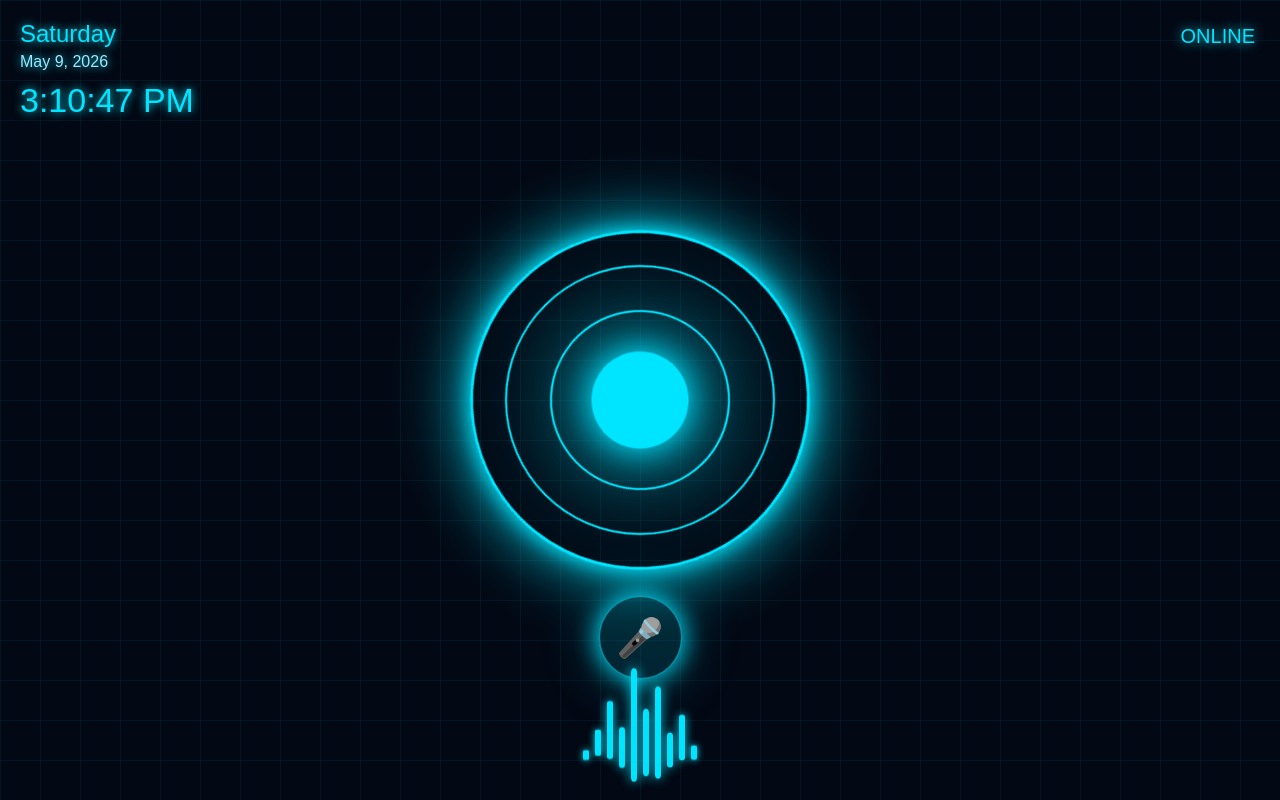
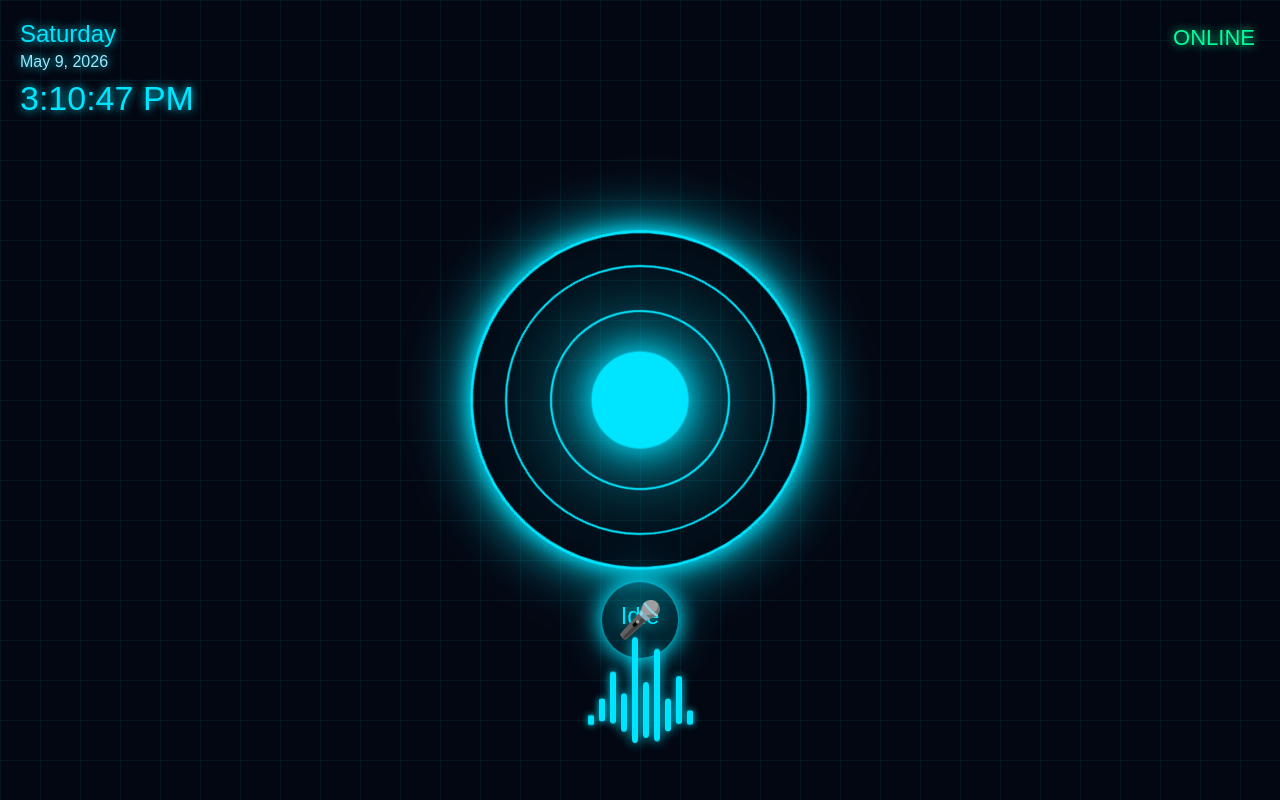
Before and after one commit to sumanth284/jarvis, a plain HTML site: page index.html in a window 1280 px wide. Drawn offline with Linux system fonts and the light colour scheme.

Commit message:
Update index.html

```diff
--- a/index.html
+++ b/index.html
@@ -4,7 +4,7 @@
 
 <meta name="viewport" content="width=device-width, initial-scale=1.0">
 
-<title>JARVIS AI</title>
+<title>JARVIS</title>
 
 <style>
 
@@ -15,7 +15,7 @@
 }
 
 body{
-  background:#020814;
+  background:#030712;
   overflow:hidden;
   font-family:Arial;
   color:#00e5ff;
@@ -36,20 +36,7 @@ body::before{
   background-size:40px 40px;
 }
 
-/* MAIN */
-
-.main{
-  width:100%;
-  height:100vh;
-
-  display:flex;
-  justify-content:center;
-  align-items:center;
-
-  position:relative;
-}
-
-/* TOP LEFT DATE TIME */
+/* TOP LEFT DATE */
 
 .datetime{
 
@@ -58,7 +45,7 @@ body::before{
   top:20px;
   left:20px;
 
-  color:#00e5ff;
+  z-index:5;
 
   text-shadow:
   0 0 10px #00e5ff;
@@ -70,37 +57,55 @@ body::before{
 
 #date{
   margin-top:5px;
-  color:#9ee8ff;
+  color:#9fe8ff;
 }
 
 #clock{
-  margin-top:10px;
+  margin-top:8px;
   font-size:34px;
 }
 
-/* STATUS TEXT */
+/* ONLINE */
 
-.status{
+.online{
 
   position:absolute;
 
   top:25px;
   right:25px;
 
-  font-size:20px;
+  font-size:22px;
+
+  color:#00ff9d;
 
   text-shadow:
-  0 0 12px #00e5ff;
+  0 0 10px #00ff9d;
+}
+
+/* CENTER */
+
+.center{
+
+  position:absolute;
+
+  width:100%;
+  height:100%;
+
+  display:flex;
+
+  justify-content:center;
+
+  align-items:center;
 }
 
 /* REACTOR */
 
 .reactor{
 
+  position:relative;
+
   width:340px;
   height:340px;
-
-  position:relative;
 }
 
 /* OUTER RING */
@@ -118,7 +123,7 @@ body::before{
 
   box-shadow:
   0 0 20px #00e5ff,
-  0 0 70px #00e5ff;
+  0 0 60px #00e5ff;
 
   animation:rotate 12s linear infinite;
 }
@@ -168,7 +173,7 @@ body::before{
   box-shadow:
   0 0 30px #00e5ff,
   0 0 80px #00e5ff,
-  0 0 150px #00e5ff;
+  0 0 140px #00e5ff;
 
   animation:pulse 2s infinite;
 }
@@ -191,36 +196,18 @@ body::before{
   100%{transform:scale(1);}
 }
 
-/* MIC BUTTON */
+/* STATUS */
 
-.mic{
+.status{
 
   position:absolute;
 
-  bottom:120px;
+  bottom:170px;
 
-  width:85px;
-  height:85px;
+  font-size:24px;
 
-  border-radius:50%;
-
-  border:none;
-
-  background:#00e5ff22;
-
-  color:#00e5ff;
-
-  font-size:38px;
-
-  border:2px solid #00e5ff88;
-
-  box-shadow:
-  0 0 25px #00e5ff,
-  0 0 60px #00e5ff55;
-}
-
-.mic:active{
-  transform:scale(0.92);
+  text-shadow:
+  0 0 15px #00e5ff;
 }
 
 /* WAVEFORM */
@@ -229,7 +216,7 @@ body::before{
 
   position:absolute;
 
-  bottom:35px;
+  bottom:70px;
 
   width:100%;
 
@@ -239,7 +226,7 @@ body::before{
 
   align-items:flex-end;
 
-  gap:6px;
+  gap:5px;
 }
 
 .bar{
@@ -257,20 +244,58 @@ body::before{
 }
 
 .bar:nth-child(1){height:20px;animation-delay:0s;}
-.bar:nth-child(2){height:45px;animation-delay:0.1s;}
-.bar:nth-child(3){height:70px;animation-delay:0.2s;}
+.bar:nth-child(2){height:40px;animation-delay:0.1s;}
+.bar:nth-child(3){height:65px;animation-delay:0.2s;}
 .bar:nth-child(4){height:35px;animation-delay:0.3s;}
 .bar:nth-child(5){height:80px;animation-delay:0.4s;}
-.bar:nth-child(6){height:45px;animation-delay:0.5s;}
-.bar:nth-child(7){height:65px;animation-delay:0.6s;}
+.bar:nth-child(6){height:40px;animation-delay:0.5s;}
+.bar:nth-child(7){height:70px;animation-delay:0.6s;}
 .bar:nth-child(8){height:30px;animation-delay:0.7s;}
-.bar:nth-child(9){height:55px;animation-delay:0.8s;}
+.bar:nth-child(9){height:60px;animation-delay:0.8s;}
 .bar:nth-child(10){height:25px;animation-delay:0.9s;}
 
 @keyframes wave{
   0%{transform:scaleY(0.5);}
-  50%{transform:scaleY(1.5);}
+  50%{transform:scaleY(1.4);}
   100%{transform:scaleY(0.5);}
+}
+
+/* MIC BUTTON */
+
+.mic-button{
+
+  position:absolute;
+
+  bottom:140px;
+
+  left:50%;
+
+  transform:translateX(-50%);
+
+  width:80px;
+  height:80px;
+
+  border-radius:50%;
+
+  border:none;
+
+  background:#00e5ff22;
+
+  color:#00e5ff;
+
+  font-size:36px;
+
+  border:2px solid #00e5ff88;
+
+  box-shadow:
+  0 0 20px #00e5ff,
+  0 0 50px #00e5ff55;
+}
+
+.mic-button:active{
+  transform:
+  translateX(-50%)
+  scale(0.92);
 }
 
 </style>
@@ -278,8 +303,6 @@ body::before{
 </head>
 
 <body>
-
-<div class="main">
 
 <!-- DATE TIME -->
 
@@ -293,13 +316,15 @@ body::before{
 
 </div>
 
-<!-- STATUS -->
+<!-- ONLINE -->
 
-<div class="status" id="status">
+<div class="online">
 ONLINE
 </div>
 
-<!-- REACTOR -->
+<!-- CENTER -->
+
+<div class="center">
 
 <div class="reactor">
 
@@ -313,12 +338,11 @@ ONLINE
 
 </div>
 
-<!-- MIC -->
+<div class="status" id="status">
+Idle
+</div>
 
-<button class="mic"
-onclick="startJarvis()">
-🎤
-</button>
+</div>
 
 <!-- WAVEFORM -->
 
@@ -337,7 +361,12 @@ onclick="startJarvis()">
 
 </div>
 
-</div>
+<!-- MIC -->
+
+<button class="mic-button"
+onclick="startJarvis()">
+🎤
+</button>
 
 <script>
 
@@ -409,7 +438,7 @@ function speak(text){
 
   speech.onstart = ()=>{
 
-    setStatus("RESPONDING...");
+    setStatus("Responding...");
   };
 
   speech.onend = ()=>{
@@ -463,7 +492,7 @@ function processCommand(raw){
 
   let text = raw.toLowerCase();
 
-  /* MEMORY SAVE */
+  /* MEMORY */
 
   if(text.startsWith("remember")){
 
@@ -482,7 +511,7 @@ function processCommand(raw){
     }
   }
 
-  /* MEMORY RECALL */
+  /* RECALL */
 
   if(
     match(text,[
@@ -529,19 +558,6 @@ function processCommand(raw){
     return;
   }
 
-  /* YOUTUBE */
-
-  if(text.includes("youtube")){
-
-    speak("Opening YouTube");
-
-    window.open(
-      "https://youtube.com"
-    );
-
-    return;
-  }
-
   /* IDENTITY */
 
   if(
@@ -552,7 +568,20 @@ function processCommand(raw){
   ){
 
     speak(
-      "I am Jarvis, your AI assistant."
+      "I am Jarvis."
+    );
+
+    return;
+  }
+
+  /* YOUTUBE */
+
+  if(text.includes("youtube")){
+
+    speak("Opening YouTube.");
+
+    window.open(
+      "https://youtube.com"
     );
 
     return;
@@ -601,7 +630,7 @@ function startListening(){
 
   if(!isListening) return;
 
-  setStatus("LISTENING...");
+  setStatus("Listening...");
 
   recognition.start();
 
@@ -610,14 +639,14 @@ function startListening(){
     let text =
       event.results[0][0].transcript;
 
-    setStatus("PROCESSING...");
+    setStatus("Processing...");
 
     processCommand(text);
   };
 
   recognition.onerror = ()=>{
 
-    setStatus("RETRYING...");
+    setStatus("Retrying...");
 
     setTimeout(startListening,1000);
   };
```
